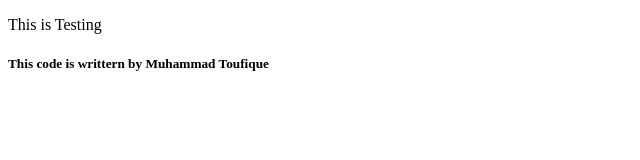
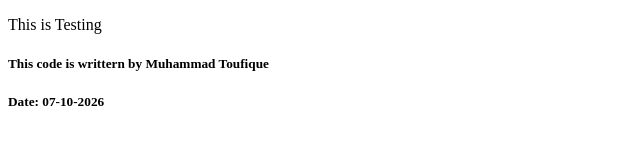
Before and after one commit to Toufique-050/MarketLink_2605C1, a plain HTML site: page index.html in a window 1280 px wide. Shown: the whole page, without its empty margins (0-640 px from the left). Drawn offline with Linux system fonts and the light colour scheme.

Commit message:
added date

```diff
--- a/index.html
+++ b/index.html
@@ -9,5 +9,6 @@
 <body>
     <p>This is Testing</p>
     <h5>This code is writtern by Muhammad Toufique</h5>
+    <h5>Date: 07-10-2026</h5>
 </body>
 </html>
```
